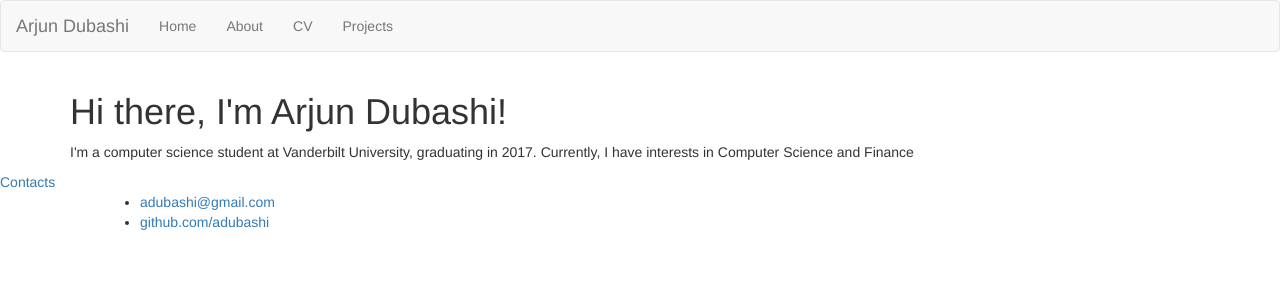
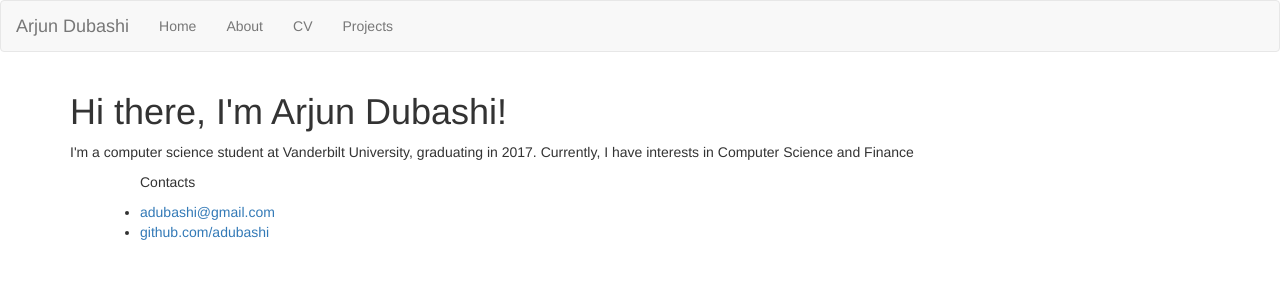
Before and after one commit to adubashi/adubashi.github.io, a Jekyll site: the page built from index.html, in a window 1280 px wide. Shown: the top 300 px of the page. Built offline with Jekyll 4.4.1, drawn with Linux system fonts in a browser that asks for light colours.

```diff
--- a/_layouts/default.html
+++ b/_layouts/default.html
@@ -21,9 +21,8 @@
 
 			</div><!-- /.container -->
 			<footer>
-			<a>Contacts</a>
 	    		<ul style="margin-left: 100px;">
-
+	    			<p>Contacts</p>
 	        		<li><a href="mailto:arjun.dubashi@vanderbilt.edu">adubashi@gmail.com</a></li>
 	        		<li><a href="https://github.com/adubashi">github.com/adubashi</a></li>
 			</ul>
```
